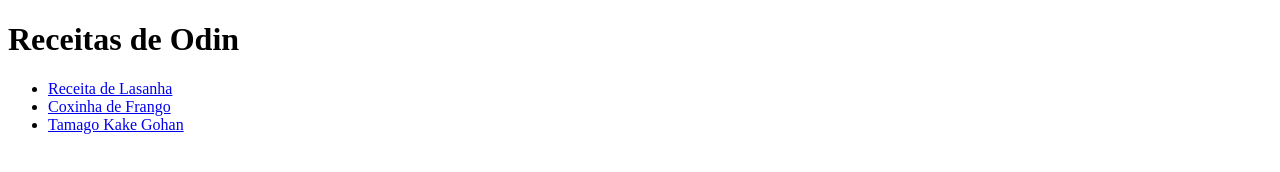
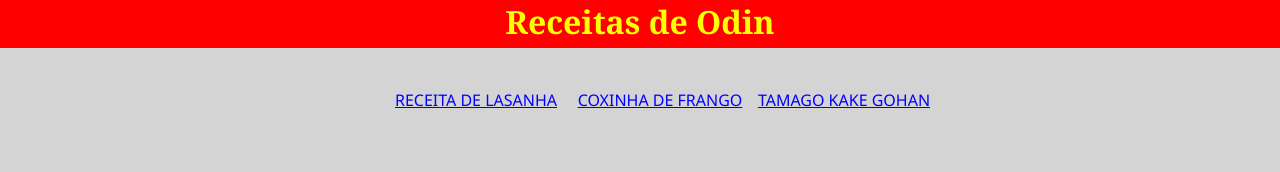
Before and after one commit to clauklau/odin-receitas, a plain HTML site: page index.html in a window 1280 px wide. Drawn offline with Linux system fonts and the light colour scheme.

Commit message:
adicionado css ao index.html

```diff
--- a/index.html
+++ b/index.html
@@ -3,15 +3,20 @@
     <head>
         <meta charset="UTF-8">
         <title>Odin Receitas</title>
+        <link rel="stylesheet" href="recipes/estilo/style.css">
     </head>
 
     <body>
         <h1>Receitas de Odin</h1>
 
-        <ul>
-            <li><a href="recipes/lasagna.html">Receita de Lasanha</a></li>
-            <li><a href="recipes/coxinhaf.html">Coxinha de Frango</a></li>
-            <li><a href="recipes/tamagogohan.html">Tamago Kake Gohan</a></li>
-        </ul>
+
+        <div id="links">
+            <ul>
+                <li><a href="recipes/lasagna.html">Receita de Lasanha</a></li>
+                <li><a href="recipes/coxinhaf.html">Coxinha de Frango</a></li>
+                <li><a href="recipes/tamagogohan.html">Tamago Kake Gohan</a></li>
+            </ul>
+        </div>
+
     </body>
 </html>
--- /dev/null
+++ b/recipes/estilo/style.css
@@ -0,0 +1,31 @@
+body{
+    margin: 0;
+    background-color: rgb(212, 212, 212);
+}
+
+h1{
+    text-align: center;
+    font-family: Georgia;
+    background-color: red;
+    color: yellow;
+    margin-top: 0px;
+    padding-bottom: 5px;
+}
+
+a{
+    color:blue;
+    text-align: center;
+}
+
+#links ul{
+    text-align: center;
+    padding-top: 20px;
+}
+
+#links li{
+    font-family: 'Segoe UI';
+    list-style: none;
+    text-transform: uppercase;
+    display: inline-block;
+    width: 180px;
+}
```
